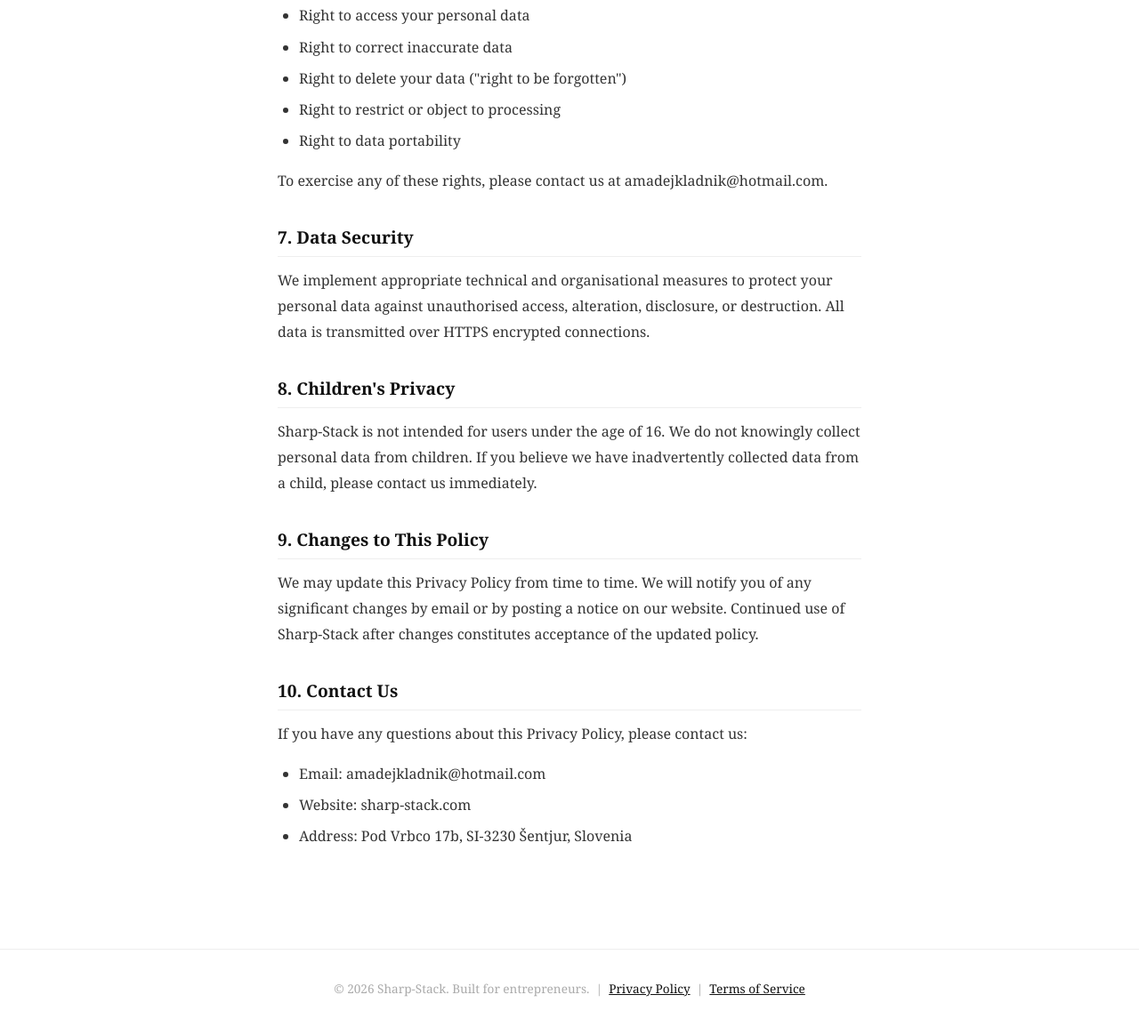
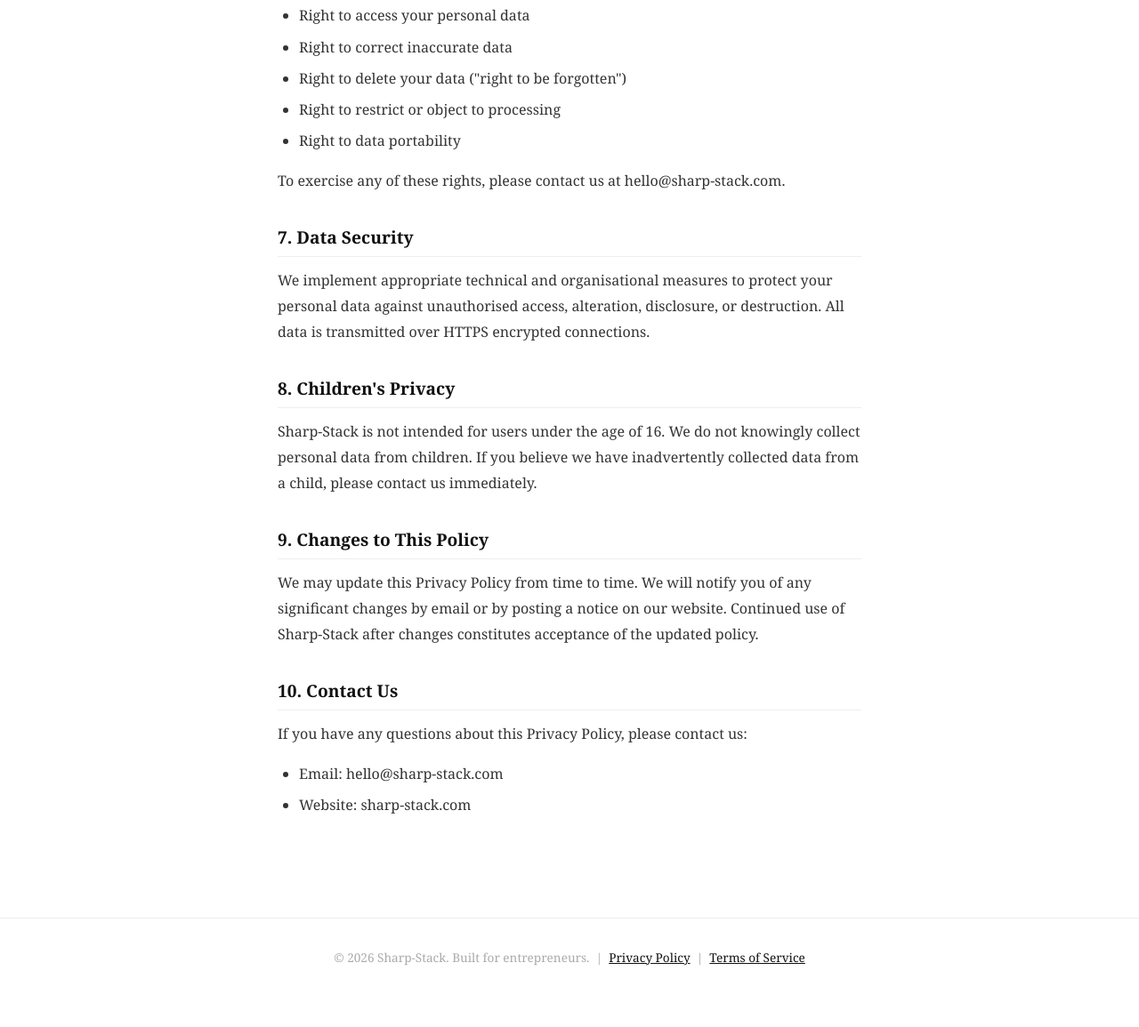
Before and after one commit to kindalkeditor-cmd/sharpstack, a website: page public/privacy-policy.html in a window 1280 px wide. Shown: the part 1686-2841 px from the top of the page at 89% size. After the commit the page ends 2807 px from the top, so only its background shows below. Drawn offline with Linux system fonts and the light colour scheme.

Commit message:
Update privacy-policy.html

```diff
--- a/public/privacy-policy.html
+++ b/public/privacy-policy.html
@@ -76,7 +76,7 @@
     <li>Right to restrict or object to processing</li>
     <li>Right to data portability</li>
   </ul>
-  <p>To exercise any of these rights, please contact us at amadejkladnik@hotmail.com.</p>
+  <p>To exercise any of these rights, please contact us at hello@sharp-stack.com.</p>
 
   <h2>7. Data Security</h2>
   <p>We implement appropriate technical and organisational measures to protect your personal data against unauthorised access, alteration, disclosure, or destruction. All data is transmitted over HTTPS encrypted connections.</p>
@@ -90,9 +90,9 @@
   <h2>10. Contact Us</h2>
   <p>If you have any questions about this Privacy Policy, please contact us:</p>
   <ul>
-    <li>Email: amadejkladnik@hotmail.com</li>
+    <li>Email: hello@sharp-stack.com</li>
     <li>Website: sharp-stack.com</li>
-    <li>Address: Pod Vrbco 17b, SI-3230 Šentjur, Slovenia</li>
+
   </ul>
 </div>
 
```
